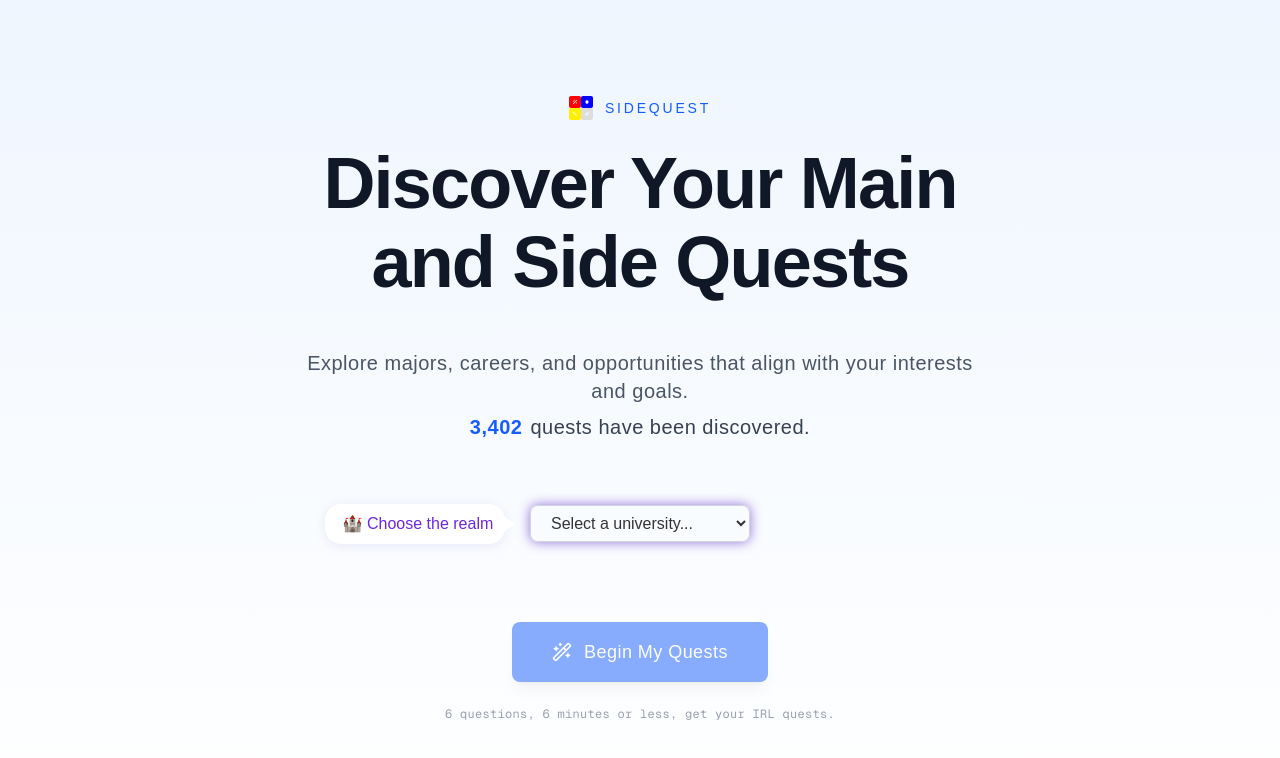
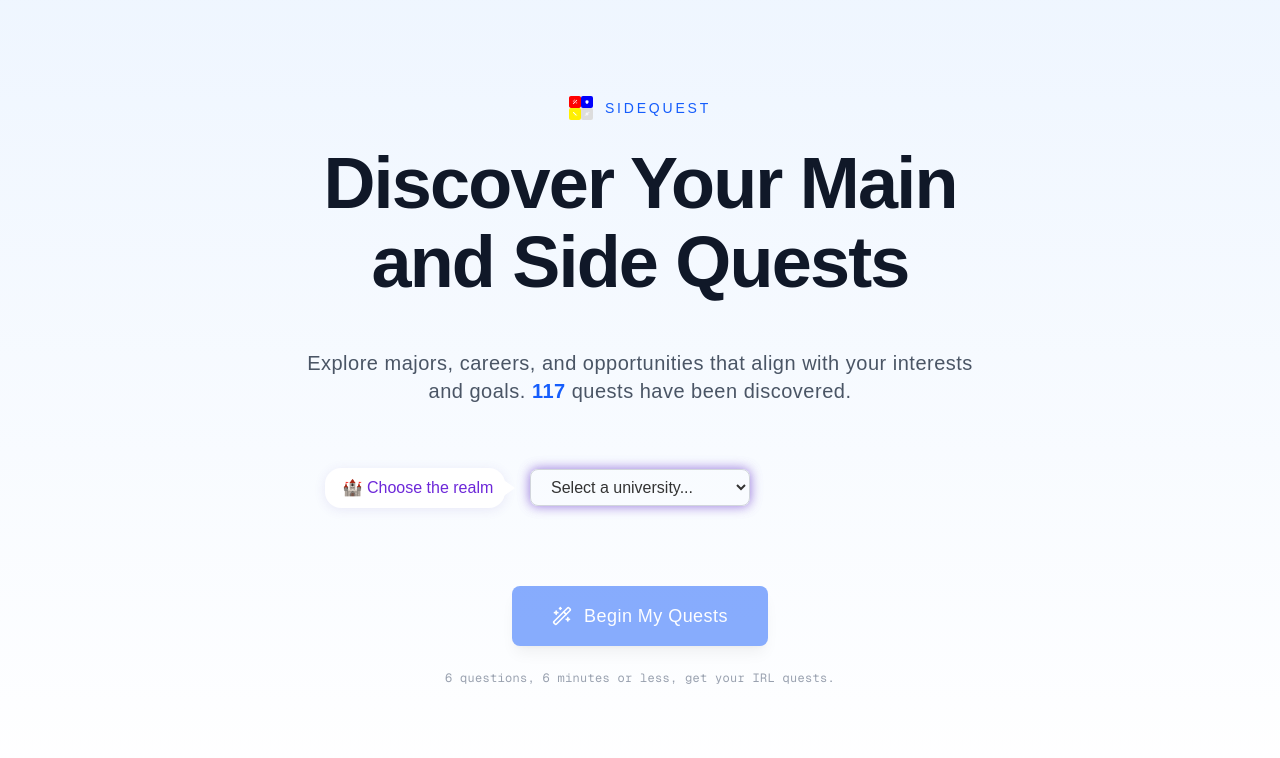
Before and after one commit to hi-anthonyyang/sidequest, a Next.js app: page / in a window 1280 px wide. Shown: the top 758 px of the page. Built offline with nearby package versions, Linux system fonts and the light colour scheme.

Commit message:
fix: make quest counter inline with main text for perfect alignment

```diff
--- a/src/app/page.tsx
+++ b/src/app/page.tsx
@@ -41,10 +41,9 @@ export default function Home() {
               </h1>
             </div>
 
-            <div className="flex flex-wrap justify-center items-center gap-2 text-lg md:text-xl text-gray-600 max-w-2xl mx-auto leading-snug tracking-wide">
-              <span>Explore majors, careers, and opportunities that align with your interests and goals.</span>
-              <QuestCounter />
-            </div>
+            <p className="text-lg md:text-xl text-gray-600 max-w-2xl mx-auto leading-snug tracking-wide text-center">
+              Explore majors, careers, and opportunities that align with your interests and goals. <QuestCounter /> quests have been discovered.
+            </p>
           </div>
 
           {/* University Selection Dropdown centered, with speech bubble on left edge */}
--- a/src/components/QuestCounter.tsx
+++ b/src/components/QuestCounter.tsx
@@ -7,8 +7,8 @@ const QuestCounter = () => {
   const [count, setCount] = useState(0);
 
   useEffect(() => {
-    // Calculate days since start date (May 1, 2024)
-    const startDate = new Date('2024-05-01');
+    // Calculate days since start date (May 1, 2025)
+    const startDate = new Date('2025-05-01');
     const today = new Date();
     const daysDiff = Math.floor((today.getTime() - startDate.getTime()) / (1000 * 60 * 60 * 24));
 
@@ -18,7 +18,6 @@ const QuestCounter = () => {
   }, []);
 
   return (
-    <div className="flex items-center justify-center gap-2 text-lg md:text-xl font-medium text-gray-700">
     <motion.span
       key={count}
       initial={{ y: 20, opacity: 0 }}
@@ -28,8 +27,6 @@ const QuestCounter = () => {
     >
       {count.toLocaleString()}
     </motion.span>
-      <span>quests have been discovered.</span>
-    </div>
   );
 };
 
```
Lines whose indentation alone changed are shown as unchanged.
